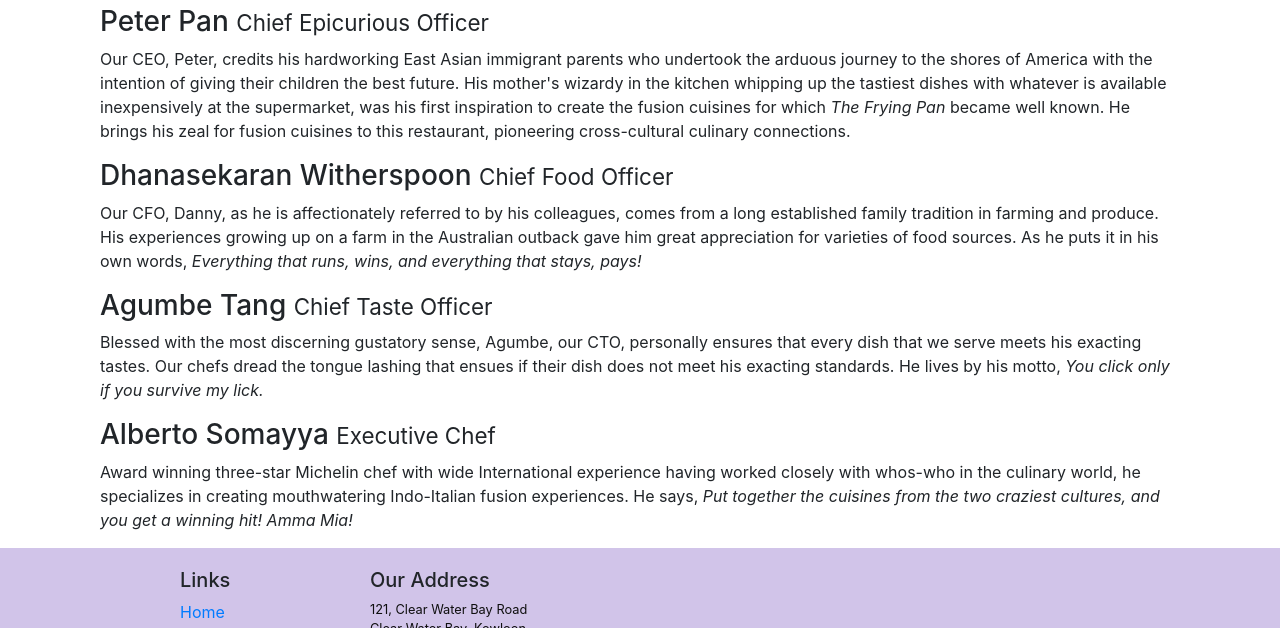
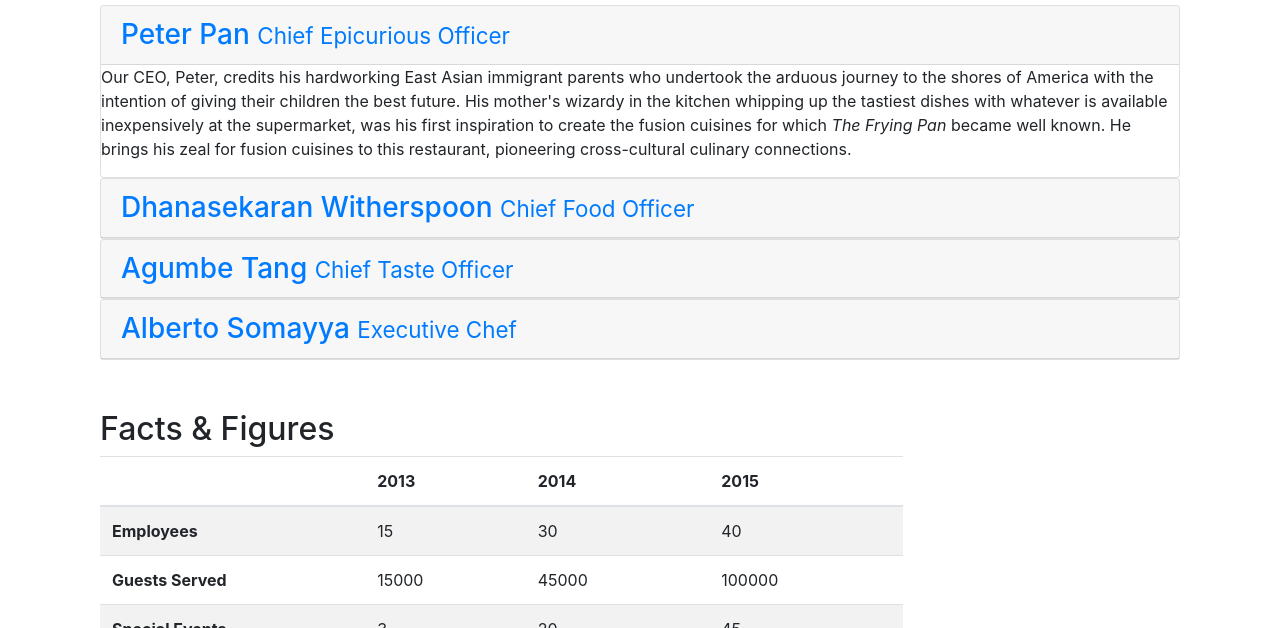
Before and after one commit to PatriziaT/git-test, a website: page aboutus.html in a window 1280 px wide. Shown: the part 858-1486 px from the top of the page. Drawn offline with nearby package versions, Linux system fonts and the light colour scheme.

Commit message:
Accordion

```diff
--- a/aboutus.html
+++ b/aboutus.html
@@ -27,7 +27,7 @@
                 <button class="navbar-toggler" type="button" data-toggle="collapse" data-target="#Navbar">
                     <span class="navbar-toggler-icon"></span>
                 </button>
-                <a class="navbar-brand" href="./index.html"><img src="img/logo.png" height="30" width="41"></a>
+                <a class="navbar-brand" href="./index.html">+</a>
                 <!--the div below will alow the mobile version navbar to collapse with showing the following menu list-->
                 <div class="collapse navbar-collapse" id="Navbar">
                 <ul class="navbar-nav">
@@ -126,34 +126,92 @@
             <div class="row">
                 <div class="col-12">
                 <h2>Corporate Leadership</h2>
-                <h3>Peter Pan
-                    <small>Chief Epicurious Officer</small>
+
+                <!-- 1st style of nav Tab on the page start here
+                <ul class="nav nav-tabs">
+                    <li class="nav-item">
+                        <a class="nav-link active" href="#peter"
+                            role="tab" data-toggle="tab">Peter Pan, CEO</a>
+                    </li>
+                    <li class="nav-item">
+                        <a class="nav-link" href="#danny" role="tab"
+                          data-toggle="tab">Danny Witherspoon, CFO</a>
+                      </li>
+                      <li class="nav-item">
+                        <a class="nav-link" href="#agumbe"role="tab"
+                          data-toggle="tab">Agumbe Tang, CTO</a>
+                      </li>
+                      <li class="nav-item">
+                        <a class="nav-link" href="#alberto" role="tab"
+                          data-toggle="tab">Alberto Somayya, Exec. Chef</a>
+                      </li>
+                </ul>
+                end -->
+                <!-- Tab content below -->
+                <!--this div is used when using the nav tab above<div class="tab-content">-->
+
+                    <!-- Accordion Nav below  -->
+                <div id="accordion" role="tablist">
+                    <!-- Accordion header structure -->
+                    <div class="card">
+                            <div class="card-header" role="tab" id="peterhead">
+                            <h3 class="mb-0">
+                                <a data-toggle="collapse" data-parent="#accordion" href="#peter">
+                                Peter Pan <small>Chief Epicurious Officer</small></a>
                             </h3>
+                         </div>
+                       <div role="tabpanel" class="collapse show" id="peter">
+                            <div class="card-block">
                         <p class="hidden-xs-down">Our CEO, Peter, credits his hardworking East Asian immigrant parents who undertook the arduous journey to
                         the shores of America with the intention of giving their children the best future. His mother's wizardy
                         in the kitchen whipping up the tastiest dishes with whatever is available inexpensively at the supermarket,
                         was his first inspiration to create the fusion cuisines for which
                         <em>The Frying Pan</em> became well known. He brings his zeal for fusion cuisines to this restaurant, pioneering
                         cross-cultural culinary connections.</p>
-                <h3>Dhanasekaran Witherspoon
-                    <small>Chief Food Officer</small>
+                    </div>
+                    </div>
+                    </div>
+                    <div class="card">
+                            <div class="card-header" role="tab" id="dannyhead">
+                            <h3 class="mb-0">
+                                <a class="collapsed" data-toggle="collapse" data-parent="#accordion" href="#danny">
+                                Dhanasekaran Witherspoon <small>Chief Food Officer</small></a>
                             </h3>
+                            </div>
+                    <div role="tabpanel" class="collapse" id="danny">
+                        <div class="card-block">
                             <p class="hidden-xs-down">Our CFO, Danny, as he is affectionately referred to by his colleagues, comes from a long established family
                             tradition in farming and produce. His experiences growing up on a farm in the Australian outback gave
                             him great appreciation for varieties of food sources. As he puts it in his own words,
-                    <em>Everything that runs, wins, and everything that stays, pays!</em>
-                </p>
-                <h3>Agumbe Tang
-                    <small>Chief Taste Officer</small>
+                            <em>Everything that runs, wins, and everything that stays, pays!</em></p>
+                        </div>
+                    </div>
+                    </div>
+                    <div class="card">
+                            <div class="card-header" role="tab" id="agumbehead">
+                            <h3 class="mb-0">
+                                <a class="collapsed" data-toggle="collapse" data-parent="#accordion" href="#agumbe">
+                                Agumbe Tang <small>Chief Taste Officer</small></a>
                                 </h3>
+                            </div>
+                    <div role="tabpanel" class="collapse" id="agumbe">
+                        <div class="card-block">
                             <p class="hidden-xs-down">Blessed with the most discerning gustatory sense, Agumbe, our CTO, personally ensures that every dish that
                             we serve meets his exacting tastes. Our chefs dread the tongue lashing that ensues if their dish does
                             not meet his exacting standards. He lives by his motto,
-                    <em>You click only if you survive my lick.</em>
-                </p>
-                <h3>Alberto Somayya
-                    <small>Executive Chef</small>
+                            <em>You click only if you survive my lick.</em></p>
+                        </div>
+                    </div>
+                    </div>
+                    <div class="card">
+                        <div class="card-header" role="tab" id="albertohead">
+                            <h3 class="mb-0">
+                                <a class="collapsed" data-toggle="collapse" data-parent="#accordion" href="#alberto">
+                                Alberto Somayya <small>Executive Chef</small></a>
                             </h3>
+                        </div>
+                    <div role="tabpanel" class="collapse" id="alberto">
+                        <div class="card-block">
                             <p class="hidden-xs-down">Award winning three-star Michelin chef with wide International experience having worked closely with whos-who
                             in the culinary world, he specializes in creating mouthwatering Indo-Italian fusion experiences. He says,
                             <em>Put together the cuisines from the two craziest cultures, and you get a winning hit! Amma Mia!</em>
@@ -161,6 +219,55 @@
                         </div>
                     </div>
                     </div>
+        </div>
+        <!-- tab content end -->
+    </div>
+            </div>
+        </div>
+
+    <div class="row row-content">
+            <div class="col-12 col-sm-9">
+                <h2>Facts &amp; Figures</h2>
+                <div class="table-responsive">
+                <table class="table table-striped">
+                    <thead class="thead-inverse">
+                        <tr>
+                            <th>&nbsp;</th>
+                            <th>2013</th>
+                            <th>2014</th>
+                            <th>2015</th>
+                        </tr>
+                    </thead>
+                    <tbody>
+                        <tr>
+                            <th>Employees</th>
+                            <td>15</td>
+                            <td>30</td>
+                            <td>40</td>
+                        </tr>
+                        <tr>
+                            <th>Guests Served</th>
+                            <td>15000</td>
+                            <td>45000</td>
+                            <td>100000</td>
+                        </tr>
+                        <tr>
+                            <th>Special Events</th>
+                            <td>3</td>
+                            <td>20</td>
+                            <td>45</td>
+                        </tr>
+                        <tr>
+                            <th>Annual Turnover</th>
+                            <td>$251,325</td>
+                            <td>$1,250,375</td>
+                            <td>$3,000,000</td>
+                        </tr>
+                    </tbody>
+                </table>
+            </div>
+        </div>
+            <div class="col-12 col-sm-3">
 
             </div>
 
@@ -213,51 +320,7 @@
                     <p>© Copyright 2015 Ristorante Con Fusion</p>
                 </div>
             </div>
-            <div class="row row-content">
-                    <div class="col-12 col-sm-9">
-                        <h2>Facts &amp; Figures</h2>
-                        <div class="table-responsive">
-                        <table class="table table-striped">
-                            <thead class="thead-inverse">
-                                <tr>
-                                    <th>&nbsp;</th>
-                                    <th>2013</th>
-                                    <th>2014</th>
-                                    <th>2015</th>
-                                </tr>
-                            </thead>
-                            <tbody>
-                                <tr>
-                                    <th>Employees</th>
-                                    <td>15</td>
-                                    <td>30</td>
-                                    <td>40</td>
-                                </tr>
-                                <tr>
-                                    <th>Guests Served</th>
-                                    <td>15000</td>
-                                    <td>45000</td>
-                                    <td>100000</td>
-                                </tr>
-                                <tr>
-                                    <th>Special Events</th>
-                                    <td>3</td>
-                                    <td>20</td>
-                                    <td>45</td>
-                                </tr>
-                                <tr>
-                                    <th>Annual Turnover</th>
-                                    <td>$251,325</td>
-                                    <td>$1,250,375</td>
-                                    <td>$3,000,000</td>
-                                </tr>
-                            </tbody>
-                        </table>
-                    </div>
-                </div>
-                    <div class="col-12 col-sm-3">
 
-                    </div>
 
                 </div>
         </div>
--- a/css/styles.css
+++ b/css/styles.css
@@ -37,3 +37,10 @@ body {
 .navbar-inverse {
     background-color: #512DA8; /*now go and remove bg-primer on your navbar*/
 }
+
+.tab-content {   /* this is to give the leadership nav tab a box */
+    border-left: 1px solid #ddd;
+    border-right: 1px solid #ddd;
+    border-bottom: 1px solid #ddd;
+    padding: 10px;
+}
```
Lines whose indentation alone changed are shown as unchanged.
